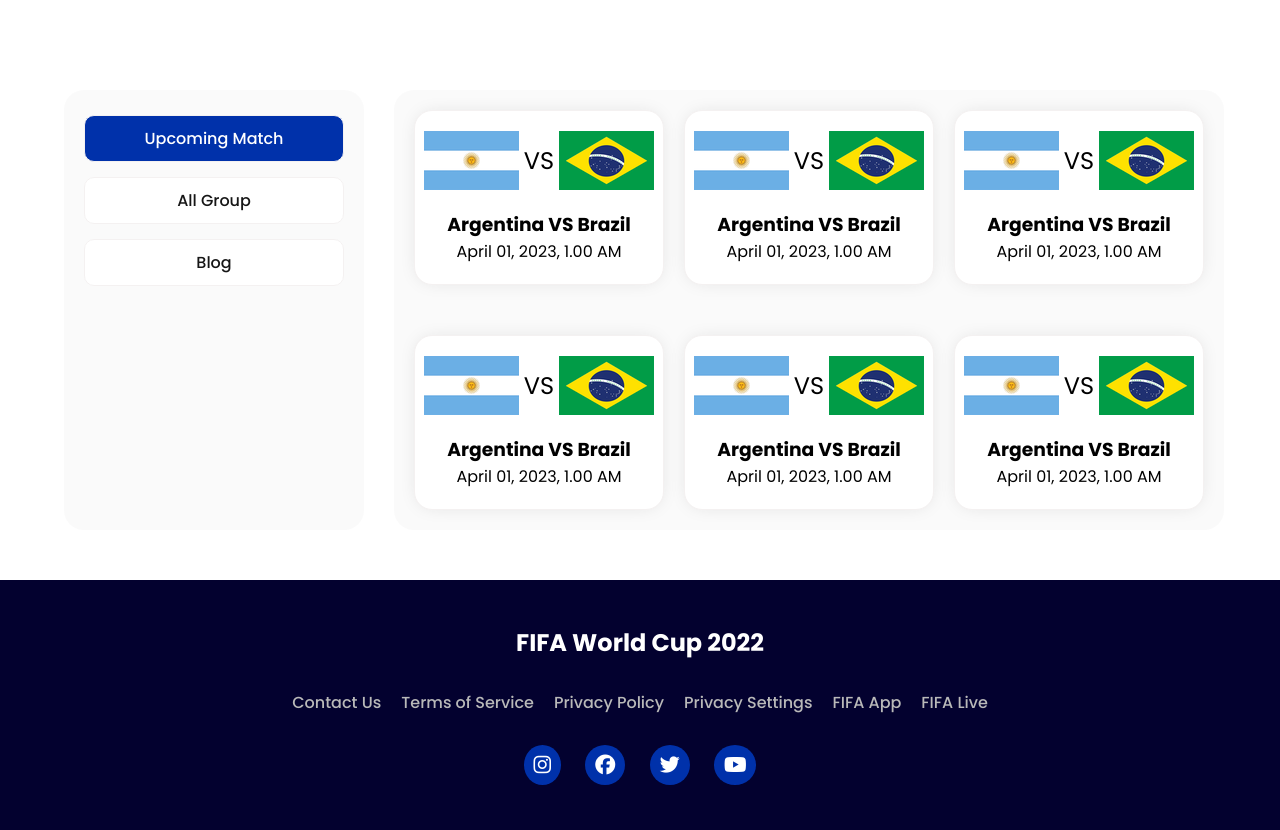
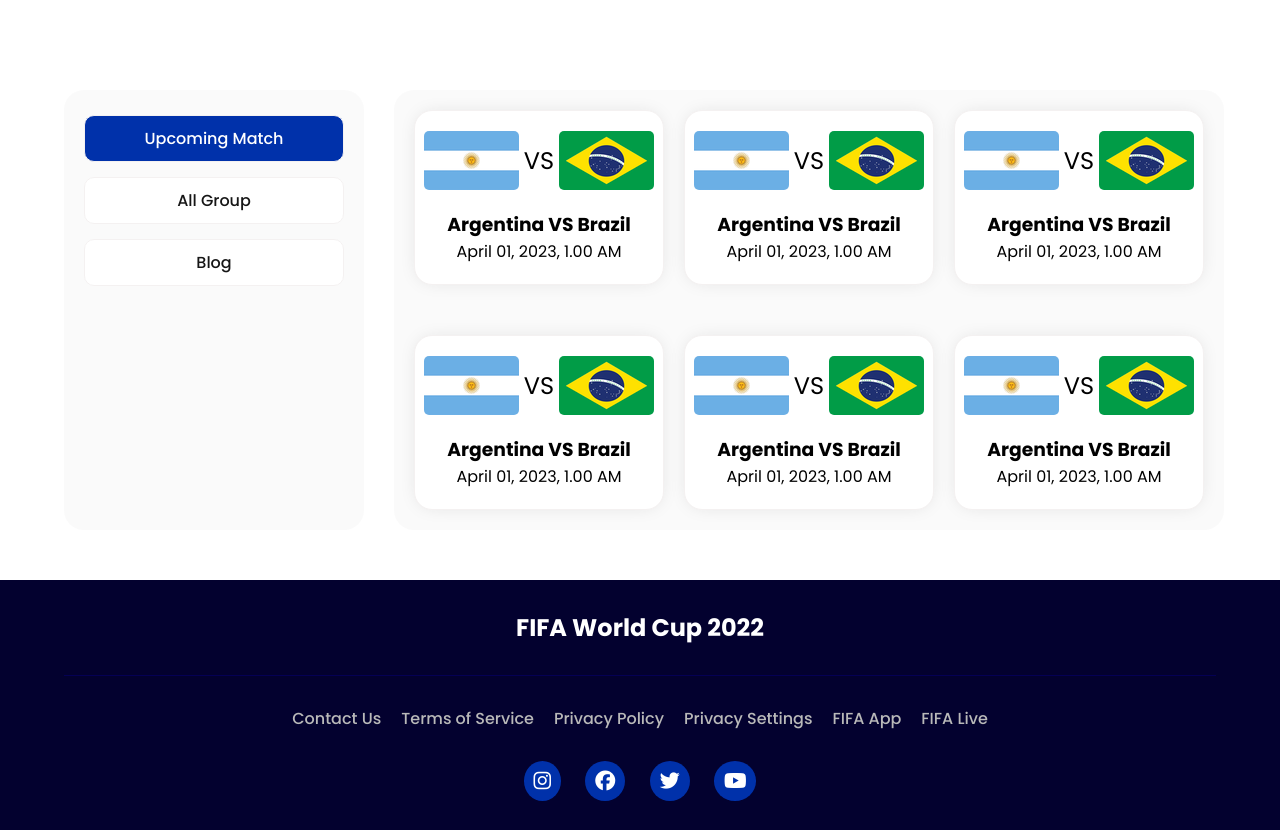
Before and after one commit to rssabbir-dev/fifa-world-cup, a plain HTML site: page match.html in a window 1280 px wide. Shown: the part 780-1610 px from the top of the page. Drawn offline with Linux system fonts and the light colour scheme.

Commit message:
ready for submit

```diff
--- a/css/match.css
+++ b/css/match.css
@@ -15,6 +15,7 @@
 }
 .match-img > img{
     width: 100px;
+    border-radius: 5px;
 }
 .match-img p{
     font-size:24px;
--- a/match.html
+++ b/match.html
@@ -125,6 +125,7 @@
     <footer>
         <div class="footer-container flex-column container">
             <h2>FIFA World Cup 2022</h2>
+            <div class="footer-line"></div>
             <ul class="footer-menu">
                 <li>Contact Us</li>
                 <li>Terms of Service</li>
```
Also changed, not shown: group.html (+1 -0 lines).
